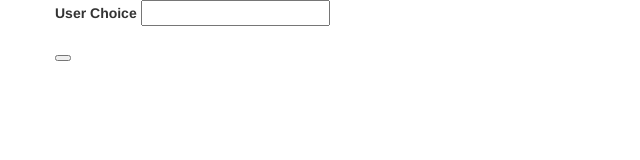
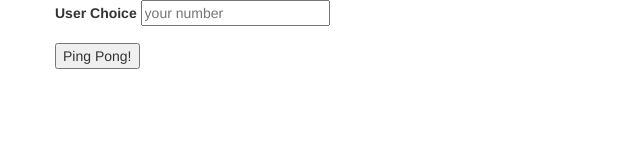
Before and after one commit to oregonized44/Ping-Pong, a plain HTML site: page index.html in a window 1280 px wide. Shown: the whole page, without its empty margins (0-640 px from the left). Drawn offline with nearby package versions, Linux system fonts and the light colour scheme.

Commit message:
added README.md

```diff
--- a/index.html
+++ b/index.html
@@ -13,9 +13,9 @@
       <div class="row">
         <div class="form-group">
           <label>User Choice</label>
-          <input id="numberChoice" type="number">
+          <input id="numberChoice" type="number" placeholder="your number">
         </div>
-        <button id="button" type="submit"></button>
+        <button id="button" type="submit">Ping Pong!</button>
       </div>
     </form>
     <ul id="list">
--- a/js/scripts.js
+++ b/js/scripts.js
@@ -16,8 +16,8 @@ function PingPong(input){
 $(document).ready(function(){
   $('#button').click(function(event){
     event.preventDefault();
-    console.log('fires');
     var userSelectedNumber = $('#numberChoice').val();
     PingPong(userSelectedNumber);
+    $('#button').hide();
   });
 });
```
Also changed, not shown: 1 other file.
